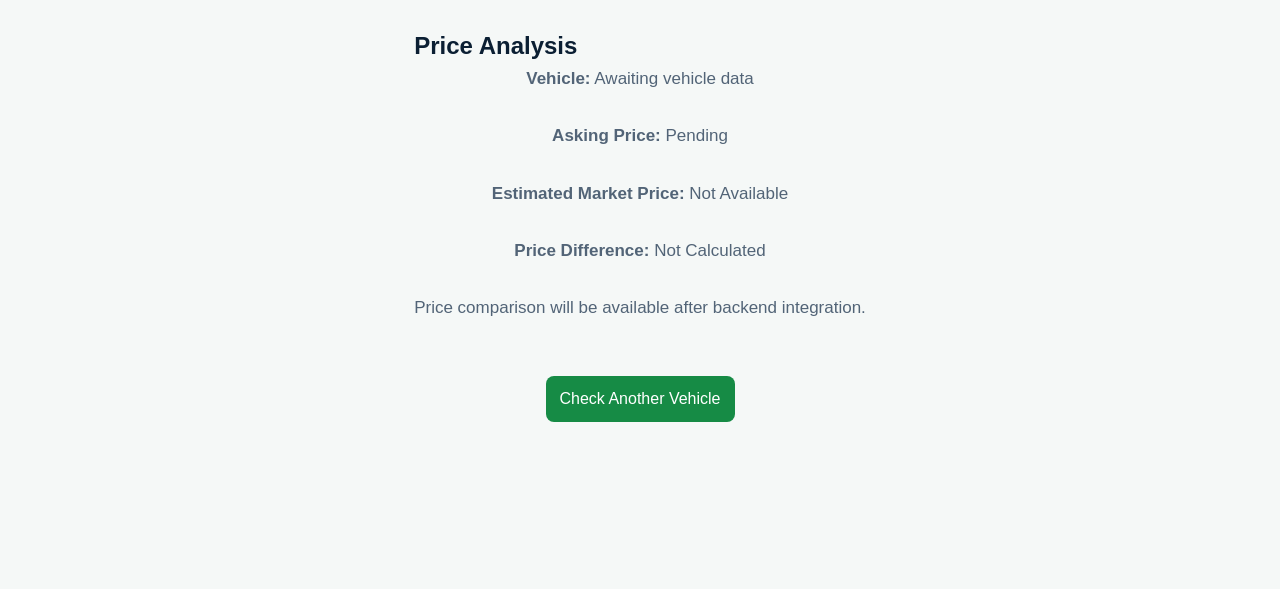
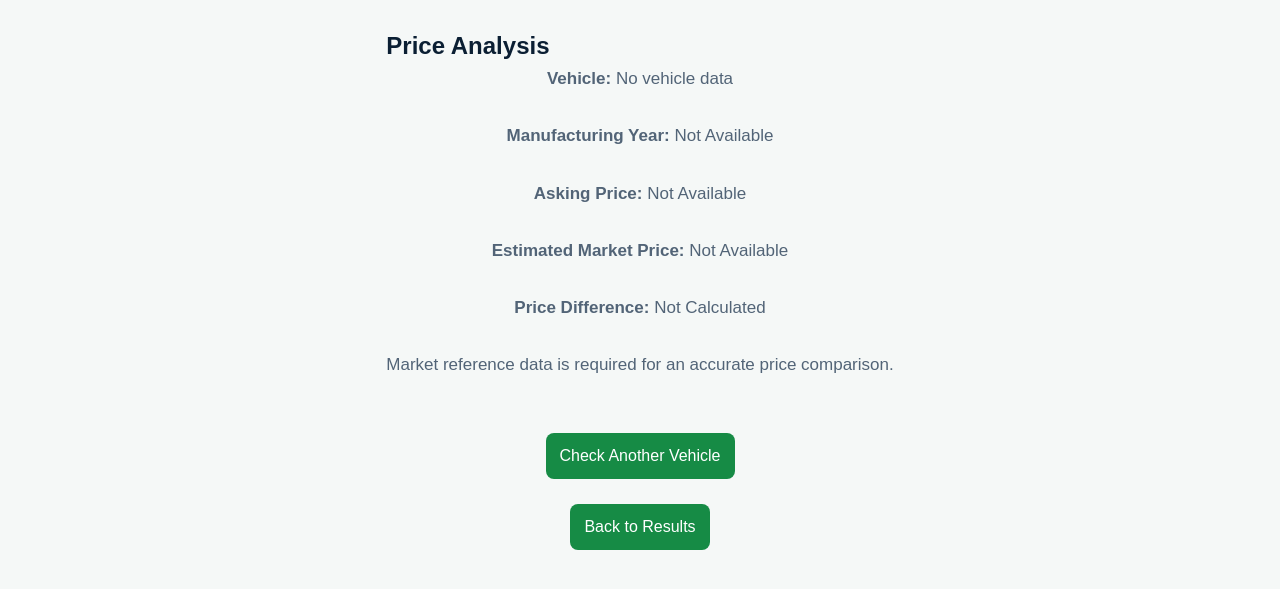
Before and after one commit to keerthipriya-debug/http-127.0.0.1-5500-frontend-index.html, a plain HTML site: page price-comparison.html in a window 1280 px wide. Shown: the part 247-836 px from the top of the page. Before the commit the page ends 800 px from the top, so only its background shows below. Drawn offline with Linux system fonts and the light colour scheme; files that its build step writes are made by us from their sources.

Commit message:
Add files via upload

```diff
--- a/price-comparison.html
+++ b/price-comparison.html
@@ -4,8 +4,9 @@
     <meta charset="UTF-8">
     <meta name="viewport" content="width=device-width, initial-scale=1.0">
     <title>Price Comparison | EV TrustCheck</title>
-    <link rel="stylesheet" href="css/style.css">
+    <link rel="stylesheet" href="style.css">
 </head>
+
 <body>
 
     <header class="navbar">
@@ -14,26 +15,83 @@
     </header>
 
     <section class="hero vehicle-page">
+
         <h1>EV Price Comparison</h1>
         <p>Compare the asking price with available market reference data.</p>
 
         <div class="result-card">
+
             <h2>Price Analysis</h2>
 
-            <p><strong>Vehicle:</strong> Awaiting vehicle data</p>
-            <p><strong>Asking Price:</strong> Pending</p>
-            <p><strong>Estimated Market Price:</strong> Not Available</p>
-            <p><strong>Price Difference:</strong> Not Calculated</p>
+            <p>
+                <strong>Vehicle:</strong>
+                <span id="vehicleName">Loading...</span>
+            </p>
 
-            <p class="result-note">
-                Price comparison will be available after backend integration.
+            <p>
+                <strong>Manufacturing Year:</strong>
+                <span id="vehicleYear">Loading...</span>
             </p>
+
+            <p>
+                <strong>Asking Price:</strong>
+                <span id="askingPrice">Loading...</span>
+            </p>
+
+            <p>
+                <strong>Estimated Market Price:</strong>
+                <span id="marketPrice">Not Available</span>
+            </p>
+
+            <p>
+                <strong>Price Difference:</strong>
+                <span id="priceDifference">Not Available</span>
+            </p>
+
+            <p class="result-note" id="priceMessage">
+                Market reference data is not connected yet.
+            </p>
+
         </div>
 
         <a href="vehicle-details.html">
             <button type="button">Check Another Vehicle</button>
         </a>
+
+        <a href="verification-results.html">
+            <button type="button">Back to Results</button>
+        </a>
+
     </section>
+
+    <script>
+        const vehicle = JSON.parse(
+            sessionStorage.getItem("vehicleDetails") || "{}"
+        );
+
+        const vehicleName =
+            `${vehicle.company || ""} ${vehicle.model || ""}`.trim();
+
+        document.getElementById("vehicleName").textContent =
+            vehicleName || "No vehicle data";
+
+        document.getElementById("vehicleYear").textContent =
+            vehicle.manufacturing_year || "Not Available";
+
+        document.getElementById("askingPrice").textContent =
+            vehicle.asking_price_inr
+                ? "₹" + Number(vehicle.asking_price_inr).toLocaleString("en-IN")
+                : "Not Available";
+
+        document.getElementById("marketPrice").textContent =
+            "Not Available";
+
+        document.getElementById("priceDifference").textContent =
+            "Not Calculated";
+
+        document.getElementById("priceMessage").textContent =
+            "Market reference data is required for an accurate price comparison.";
+    </script>
 
 </body>
 </html>
```
Also changed, not shown: admin-dashboard.html (+1 -1 lines), admin.html (+1 -1 lines), battery-health.html (+1 -1 lines), document-upload.html (+1 -1 lines), index.html (+1 -1 lines), vehicle-details.html (+1 -1 lines), verification-results.html (+1 -1 lines).
